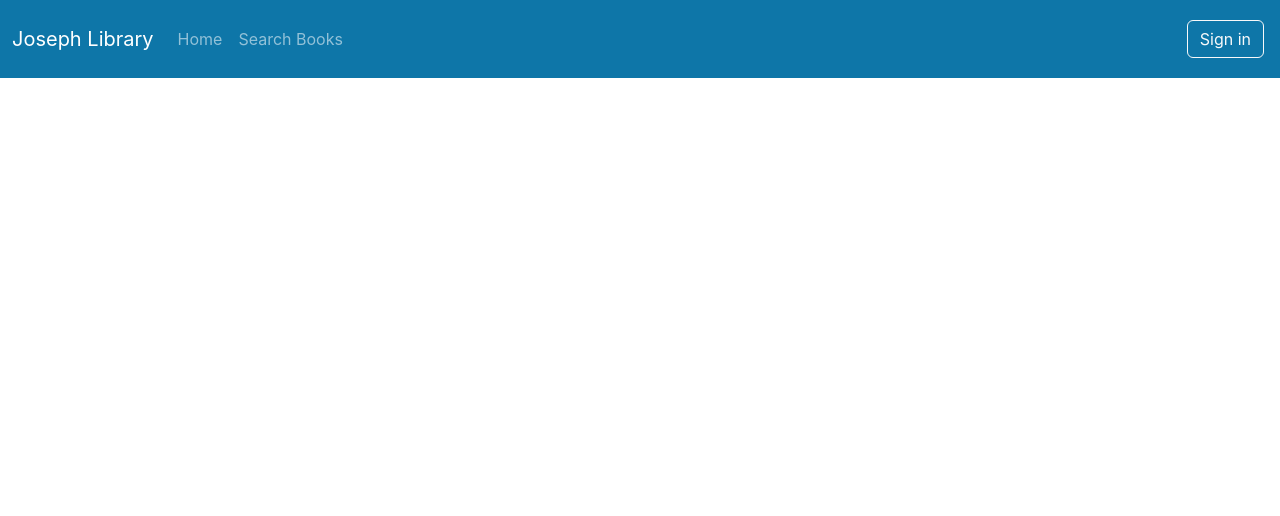
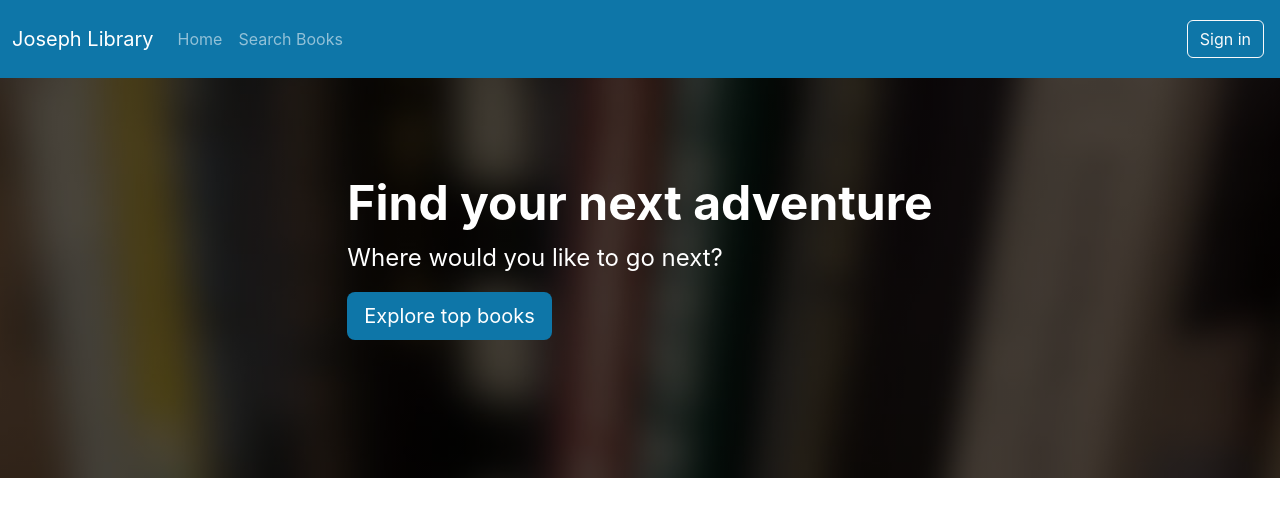
Before and after one commit to JosephHieu/library-app, a React (Create React App) app in the folder 03-frontend/react-library/: page / in a window 1280 px wide. Shown: the top 516 px of the page. Built offline with nearby package versions, Linux system fonts and the light colour scheme.

Commit message:
Home page - Explore Top Books Component

```diff
--- a/03-frontend/react-library/src/App.tsx
+++ b/03-frontend/react-library/src/App.tsx
@@ -1,9 +1,15 @@
 import React from "react";
 import "./App.css";
 import { Navbar } from "./layouts/NavbarAndFooter/Navbar";
+import { ExploreTopBooks } from "./layouts/HomePage/ExploreTopBooks";
 
 function App() {
-  return <Navbar />;
+  return (
+    <div>
+      <Navbar />
+      <ExploreTopBooks />
+    </div>
+  );
 }
 
 export default App;
--- /dev/null
+++ b/03-frontend/react-library/src/layouts/HomePage/ExploreTopBooks.tsx
@@ -0,0 +1,19 @@
+export const ExploreTopBooks = () => {
+  return (
+    <div className="p-5 mb-4 bg-dark header">
+      <div className="container-fluid py-5 text-white d-flex justify-content-center align-items-center">
+        <div>
+          <h1 className="display-5 fw-bold">Find your next adventure</h1>
+          <p className="col-md-8 fs-4">Where would you like to go next?</p>
+          <a
+            type="button"
+            href="#"
+            className="btn main-color btn-lg text-white"
+          >
+            Explore top books
+          </a>
+        </div>
+      </div>
+    </div>
+  );
+};
```
